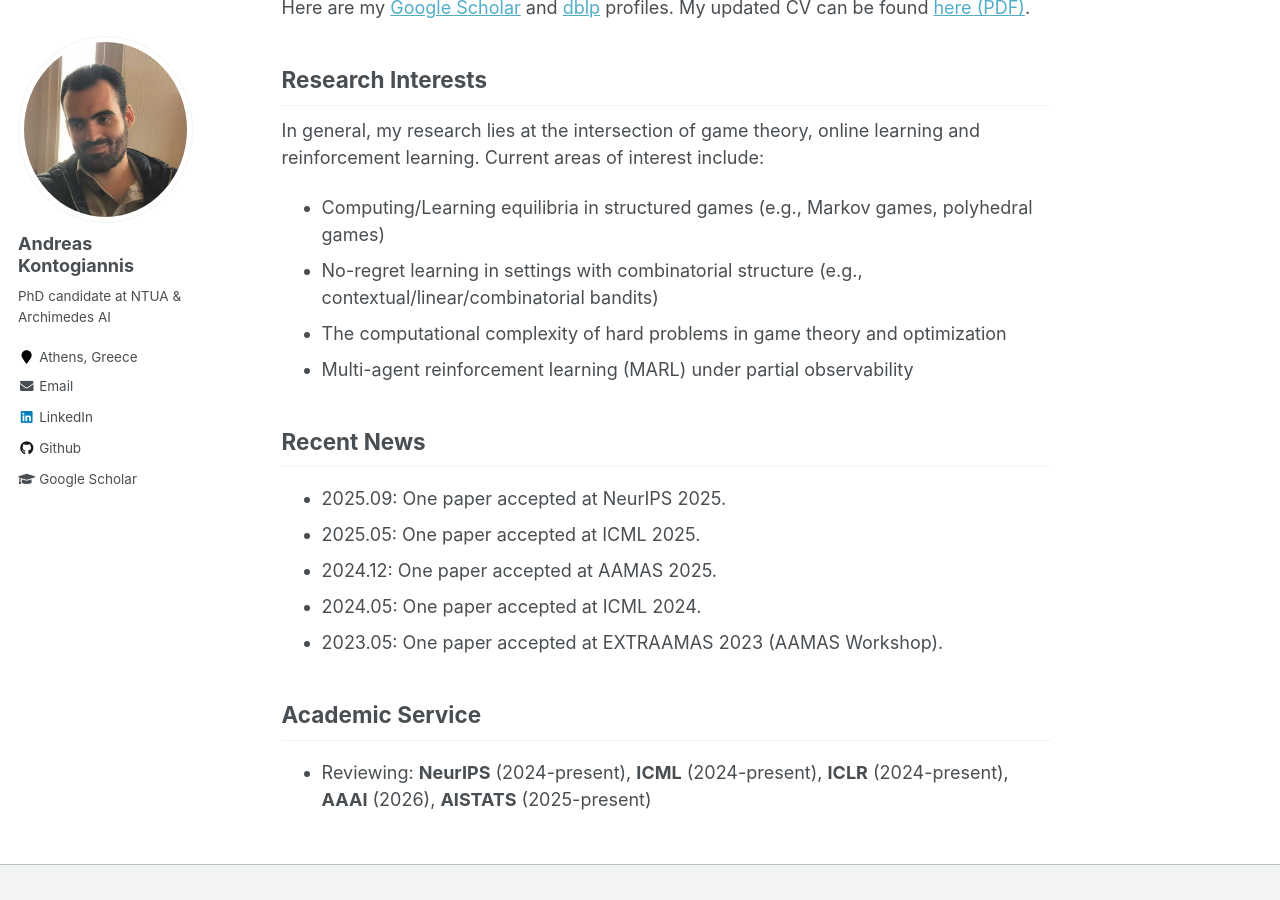
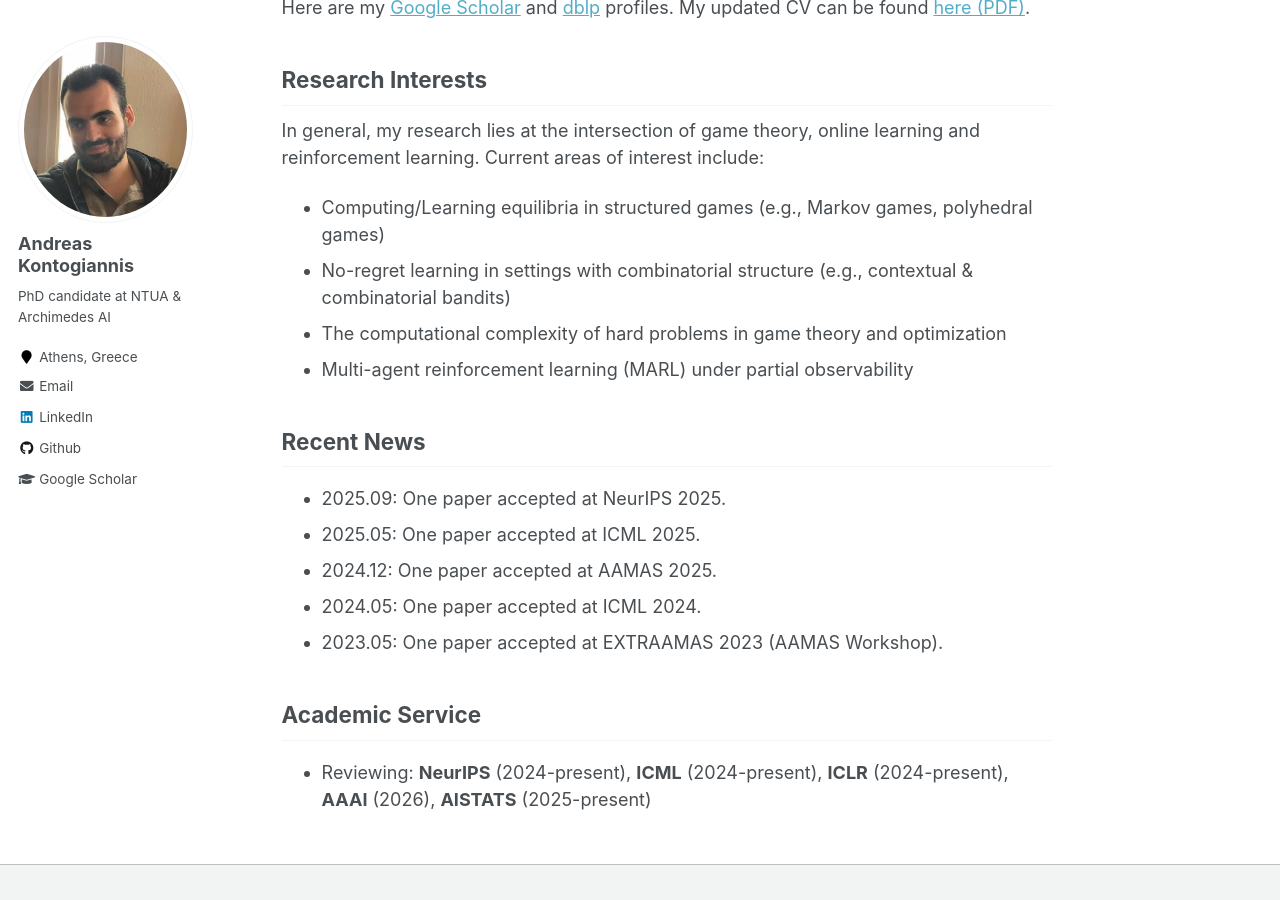
Before and after one commit to ddaedalus/ddaedalus.github.io, a Jekyll site: the page built from _pages/about.md, in a window 1280 px wide and 900 px high, scrolled down 577 px. Built offline with Jekyll 4.4.1, drawn with Linux system fonts in a browser that asks for light colours.

Commit message:
Update about.md

```diff
--- a/_pages/about.md
+++ b/_pages/about.md
@@ -18,7 +18,7 @@ Here are my [Google Scholar](https://scholar.google.nl/citations?hl=en&user=nBFs
 
 In general, my research lies at the intersection of game theory, online learning and reinforcement learning. Current areas of interest include:
 * Computing/Learning equilibria in structured games (e.g., Markov games, polyhedral games)
-* No-regret learning in settings with combinatorial structure (e.g., contextual/linear/combinatorial bandits)
+* No-regret learning in settings with combinatorial structure (e.g., contextual & combinatorial bandits)
 * The computational complexity of hard problems in game theory and optimization
 * Multi-agent reinforcement learning (MARL) under partial observability
 
```
